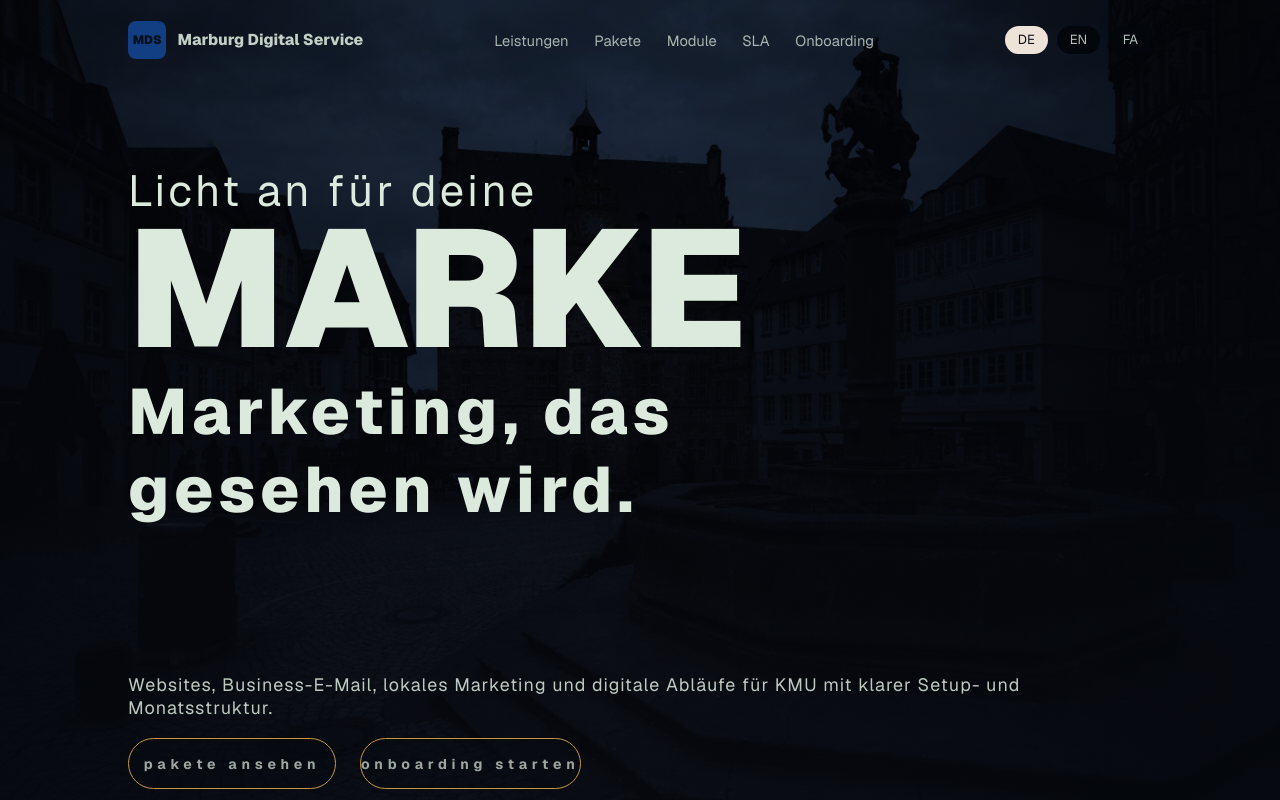
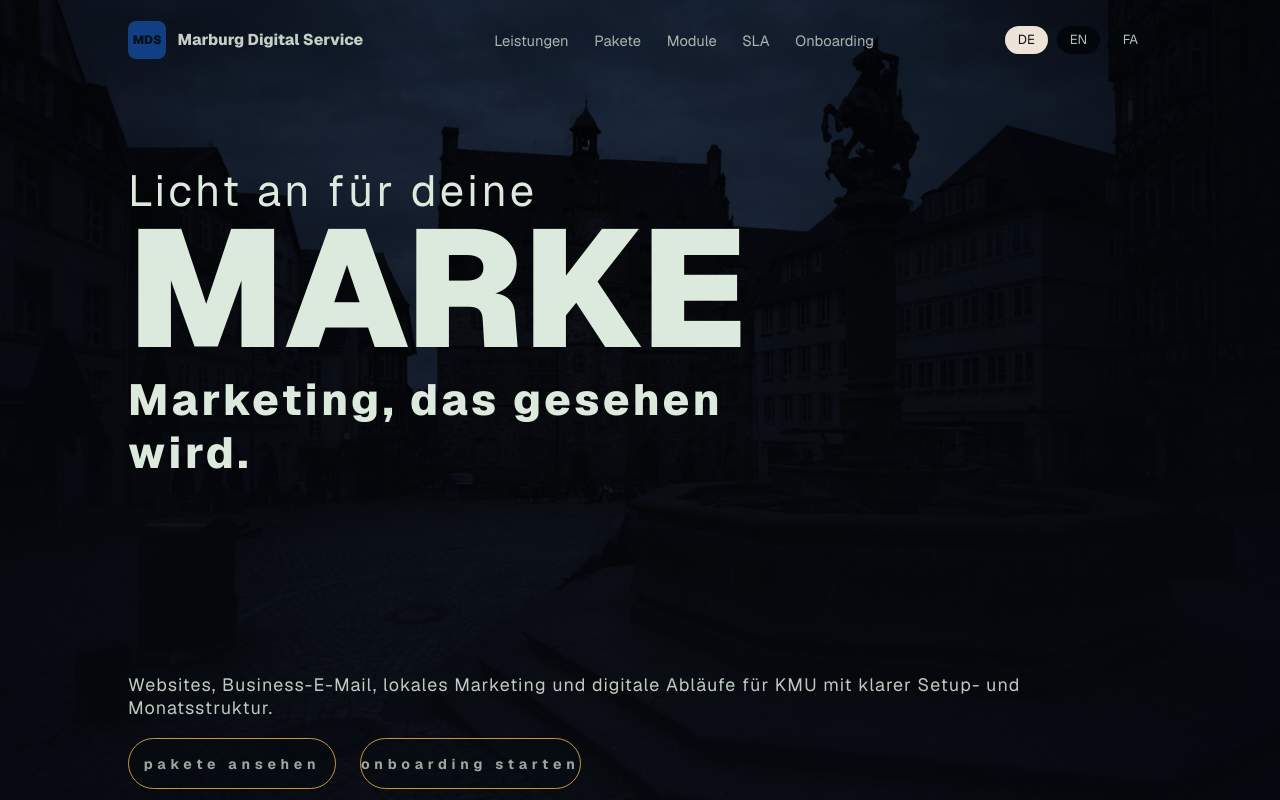
Before and after one commit to alifazl3/pixelit, a Next.js app: page / in a window 1280 px wide. Shown: the top 800 px of the page. Built offline with nearby package versions, Linux system fonts and the light colour scheme.

Commit message:
fix: match hero tagline text size

```diff
--- a/src/app/globals.css
+++ b/src/app/globals.css
@@ -226,7 +226,7 @@ main {
 
 .hero-copy h2 {
   color: #dceadd;
-  font-size: clamp(2.3rem, 5vw, 5rem);
+  font-size: clamp(1.7rem, 3.4vw, 3.4rem);
   font-weight: 800;
   line-height: 1.22;
 }
```
